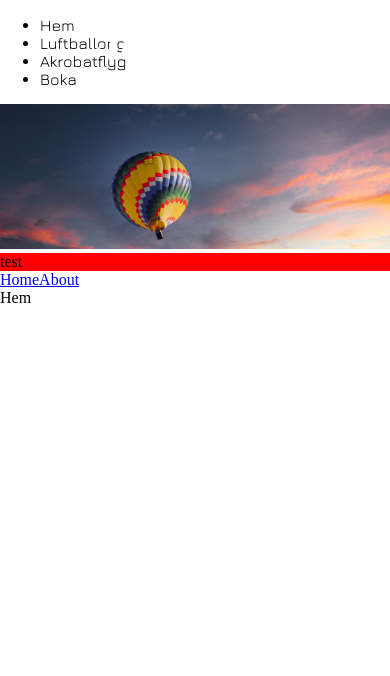
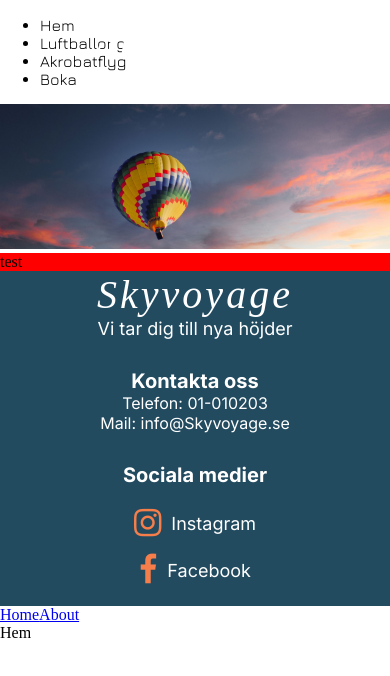
Before and after one commit to ellinorjohansson/SkyVoyage-Glantan, a Vue app: page / in a window 390 px wide. Shown: the top 676 px of the page. Built offline with nearby package versions, Linux system fonts and the light colour scheme; a web font is replaced by a local one.

Commit message:
📱 :build: Created a footer with responsive design for mobile view

```diff
--- a/package.json
+++ b/package.json
@@ -13,6 +13,7 @@
     "format": "prettier --write src/"
   },
   "dependencies": {
+    "font-awesome": "^4.7.0",
     "vue": "^3.5.13",
     "vue-router": "^4.5.0"
   },
--- /dev/null
+++ b/src/component/MainFooter.vue
@@ -0,0 +1,124 @@
+<script setup lang="ts">
+</script>
+
+<template>
+  <footer class="footer-content">
+    <h2>Skyvoyage</h2>
+    <p class="highlight-text">Vi tar dig till nya höjder</p>
+
+    <h3>Kontakta oss</h3>
+    <p><a class="contact" href="tel:+010010203">Telefon: 01-010203</a></p>
+    <p><a class="contact" href="mailto:info@Skyvoyage.se">Mail: info@Skyvoyage.se</a></p>
+
+    <h3>Sociala medier</h3>
+
+    <div class="social-media">
+      <a href="https://www.instagram.com" target="_blank" rel="noopener noreferrer">
+        <i class="fa fa-instagram"></i>
+        <span>Instagram</span>
+      </a>
+      <a href="https://www.facebook.com" target="_blank" rel="noopener noreferrer">
+        <i class="fa fa-facebook"></i>
+        <span>Facebook</span>
+      </a>
+    </div>
+
+  </footer>
+</template>
+
+<style lang="scss" scoped>
+footer {
+  background-color: $charcoal;
+  color: white;
+  text-align: center;
+
+  h2 {
+    margin: 0;
+    font-family: $font-title;
+    font-size: $mobile-font-size-title;
+    font-style: italic;
+    font-weight: 10;
+    letter-spacing: 3px;
+  }
+
+  .highlight-text {
+    font-family: $font-body;
+    font-size: $mobile-font-size-heading4-6;
+    margin: 0;
+}
+
+  h3 {
+    font-family: $font-body;
+    font-size: $mobile-font-size-heading3;
+    margin: 0;
+    margin-top: 30px;
+  }
+
+  p {
+    font-family: $font-body;
+    font-size: $mobile-font-size-paragraph;
+    margin: 0;
+  }
+
+
+  .contact {
+    font-family: $font-body;
+    font-size: $mobile-font-size-paragraph;
+    color: white;
+    text-decoration: none;
+
+    &:hover {
+      color: $coral;
+    }
+  }
+
+  .footer-content {
+    display: flex;
+    flex-direction: column;
+    align-items: center;
+  }
+
+  .social-media {
+    display: flex;
+    flex-direction: column;
+    align-items: center;
+    gap: 15px;
+    margin: 20px 20px;
+  }
+
+  a {
+    color: $coral;
+    font-size: $mobile-font-size-heading4-6;
+    font-family: $font-body;
+    text-decoration: none;
+    display: flex;
+    flex-direction: row;
+    align-items: center;
+    transition: all 0.3s;
+
+    span {
+      font-size: $mobile-font-size-heading4-6;
+      margin-left: 10px;
+      color: white;
+    }
+
+    i {
+      font-size: 2rem;
+    }
+
+
+    &:hover span {
+      border-bottom: 2px solid $coral;
+      padding-bottom: 3px;
+    }
+  }
+}
+
+
+
+@media screen and (min-width: 768px) {
+}
+
+@media screen and (min-width: 1024px) {
+}
+</style>
--- a/src/component/MainHeader.vue
+++ b/src/component/MainHeader.vue
@@ -2,6 +2,7 @@
 import HeaderLogo from "./HeaderLogo.vue"
 import SvgLogoPlane from "./SvgLogoPlane.vue"
 import NavBar from "./NavBar.vue"
+import MainFooter from "./MainFooter.vue";
 </script>
 
 <template>
@@ -11,6 +12,12 @@ import NavBar from "./NavBar.vue"
     <img src="/assets/images/Hero_image.jpg" alt="" height="1280" width="855" />
     <div>test</div>
   </header>
+
+
+
+  <footer>
+    <MainFooter />
+  </footer>
 </template>
 
 <style lang="scss" scoped>
--- a/src/main.ts
+++ b/src/main.ts
@@ -3,6 +3,8 @@ import "./style/style.scss";
 import { createApp } from "vue";
 import App from "./App.vue";
 import router from "./router";
+import 'font-awesome/css/font-awesome.css';
+
 
 const app = createApp(App);
 
```
Also changed, not shown: 1 other file (tests, documents, lock files or other folders).
